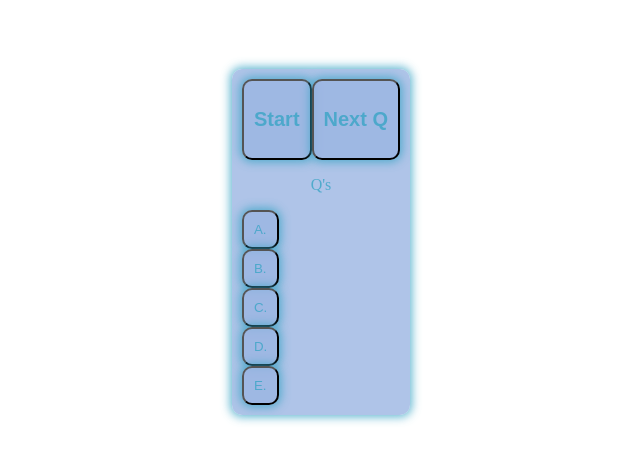
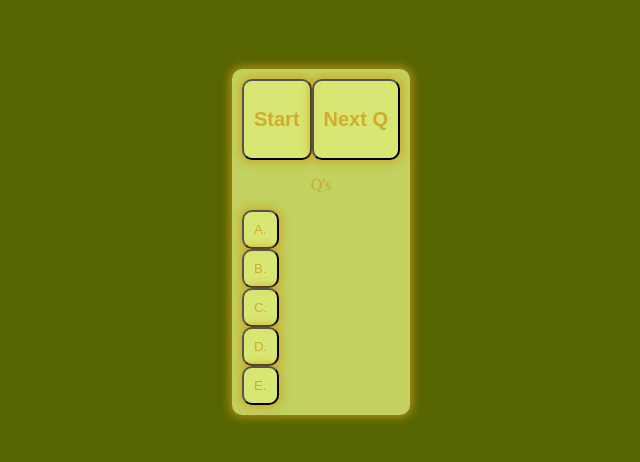
Before and after one commit to DNA555/DNA_Homework_4, a website: page index.html in a window 1280 px wide. Shown: the part 166-628 px from the top of the page, without its empty margins (319-959 px from the left). Drawn offline with nearby package versions, Linux system fonts and the light colour scheme.

Commit message:
Got a fitting colorscheme

```diff
--- a/assets/style.scss
+++ b/assets/style.scss
@@ -13,7 +13,6 @@ $Qmargin: 1rem 3rem 1rem;
         }
         .text:hover {
             background-color: darken(adjust-hue($color, 24), 25%);
-
         }
     }
 }
@@ -50,7 +49,8 @@ $Qmargin: 1rem 3rem 1rem;
 
 body {
     @include centeredContent;
-    @include colormatchtheme(main ,rgba(56, 164, 197, 0.794));
+    @include colormatchtheme(main ,rgba(204, 157, 26, 0.794));
+    background-color: hsl(69, 100, 20);
 }
 
 div.Button {
```
Also changed, not shown: assets/style.css.
